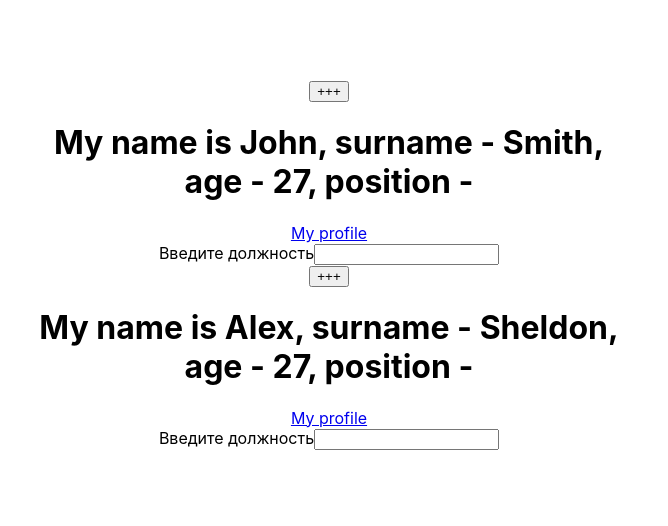
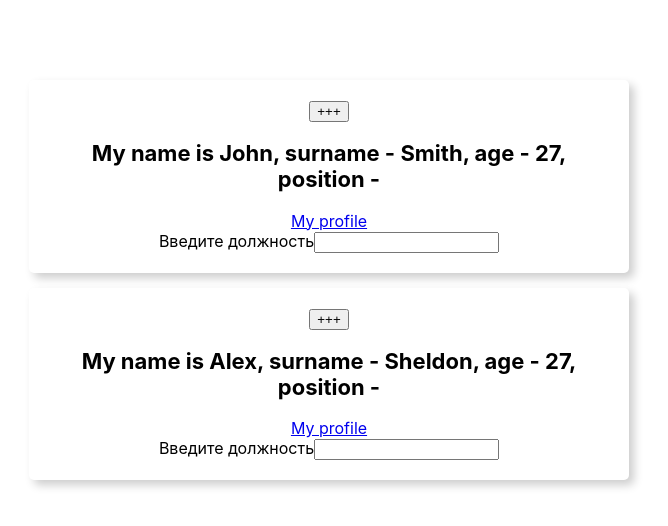
Before and after one commit to Anzhelika007/Courses, a React (Create React App) app in the folder chapter-6-React-Base/app-test/: page / in a window 1280 px wide. Shown: the top 526 px of the page, without its empty margins (311-979 px from the left). Built offline with nearby package versions, Linux system fonts and the light colour scheme.

Commit message:
feat: add styled-components

```diff
--- a/chapter-6-React-Base/app-test/src/App.js
+++ b/chapter-6-React-Base/app-test/src/App.js
@@ -2,6 +2,17 @@ import { Component } from 'react';
 import styled from 'styled-components';
 
 import './App.css';
+
+const EmpItem = styled.div`
+  padding: 20px;
+  margin-bottom: 15px;
+  border-radius: 5px;
+  box-shadow: 5px 5px 10px rgba(0,0,0, .2);
+`;
+
+const Header = styled.h2`
+  font-size: 22px;
+`;
 
 class WhoAmI extends Component {
   constructor(props) {
@@ -32,17 +43,17 @@ class WhoAmI extends Component {
     const {position, years} = this.state;
 
     return (
-      <>
+      <EmpItem>
         <button onClick={this.nextYear} >{this.state.text}</button>
-        <h1>My name is {name}, surname - {surname},
+        <Header>My name is {name}, surname - {surname},
             age - {years},
-            position - {position} </h1>
+            position - {position} </Header>
         <a href={link}>My profile</a>
         <form>
           <span>Введите должность</span>
           <input type="text" onChange={(e) => this.commitInputChnges(e, 'someColor')}/>
         </form>
-      </>
+      </EmpItem>
     )
   }
 }
```
